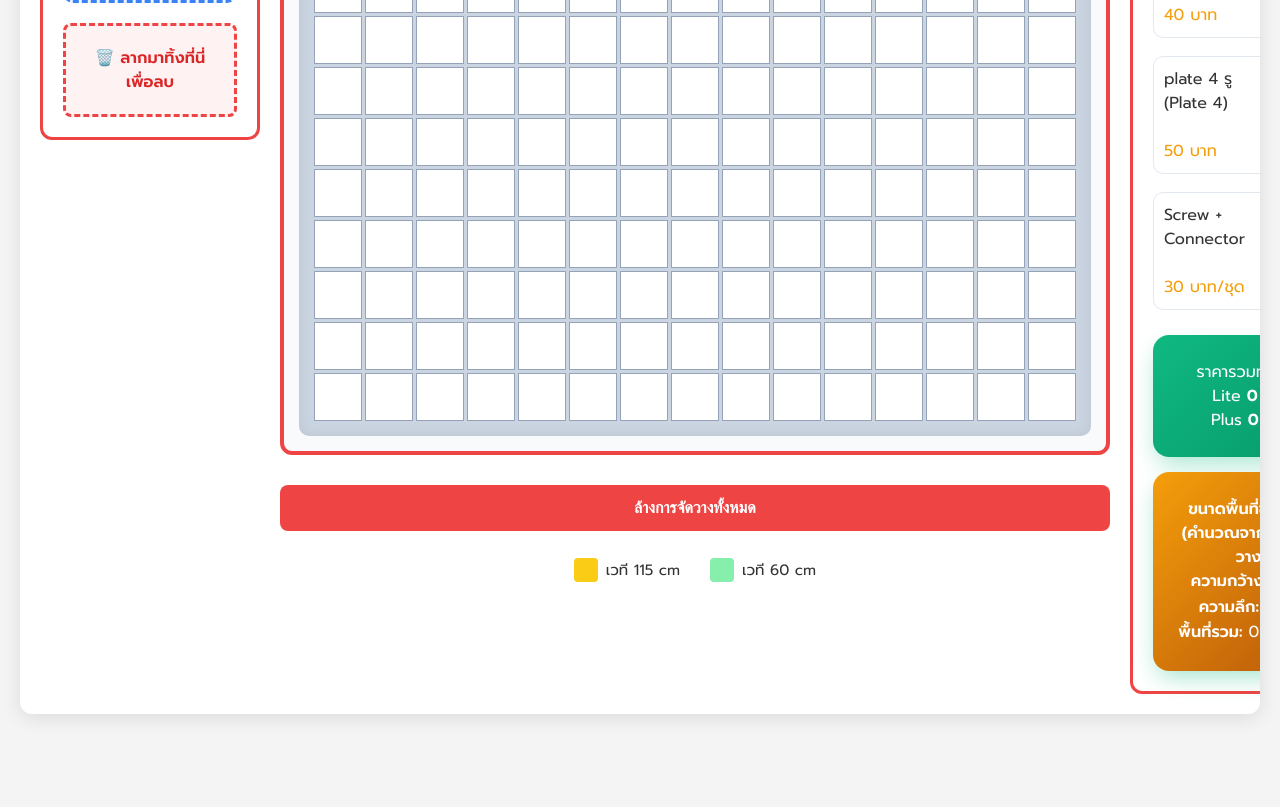
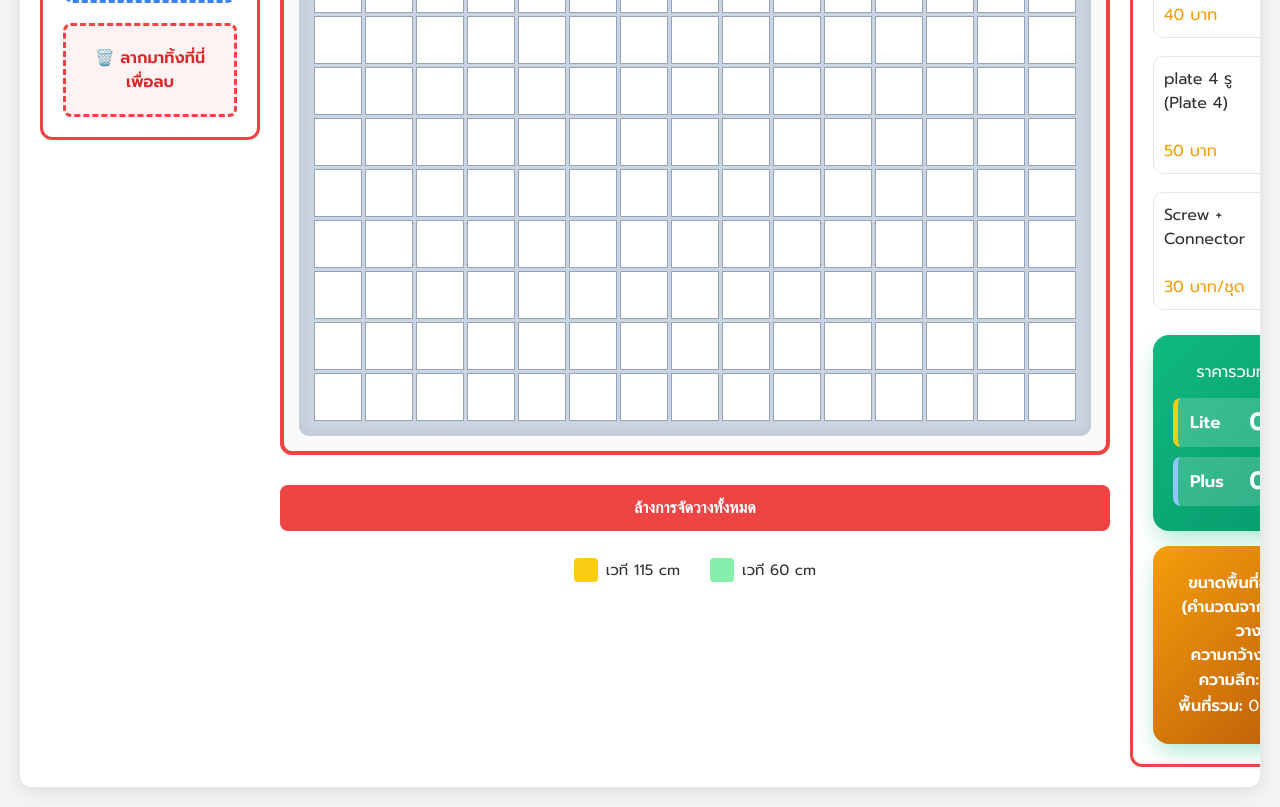
Before and after one commit to costomerwork01/Calculate-stage-price, a plain HTML site: page index.html in a window 1280 px wide. Shown: the part 541-1348 px from the top of the page. Before the commit the page ends 1275 px from the top, so only its background shows below. Drawn offline with Linux system fonts and the light colour scheme.

Commit message:
Update styles.css

```diff
--- a/styles.css
+++ b/styles.css
@@ -250,9 +250,41 @@ header {
     box-shadow: 0 10px 25px -5px rgb(16 185 129 / 40%);
 }
 
-#total-amount {
-    font-size: 32px;
+.total-breakdown {
+    display: flex;
+    flex-direction: column;
+    gap: 10px;
+    margin-top: 14px;
+}
+
+.total-row {
+    display: flex;
+    align-items: center;
+    justify-content: space-between;
+    gap: 12px;
+    padding: 10px 12px;
+    border-radius: 8px;
+    background: rgba(255, 255, 255, 0.18);
+}
+
+.total-row span {
+    font-size: 17px;
+    font-weight: 600;
+}
+
+.total-row strong {
+    font-size: 25px;
     font-weight: 700;
+    line-height: 1.15;
+    text-align: right;
+}
+
+.total-row-lite {
+    border-left: 5px solid #facc15;
+}
+
+.total-row-pro {
+    border-left: 5px solid #93c5fd;
 }
 
 .clear-btn {
@@ -450,7 +482,7 @@ header {
         align-items: flex-start;
     }
 
-    #total-amount {
-        font-size: 26px;
+    .total-row strong {
+        font-size: 22px;
     }
 }
```
